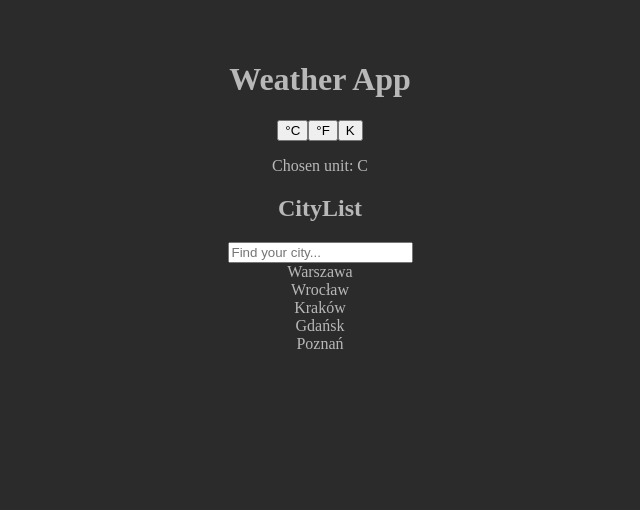
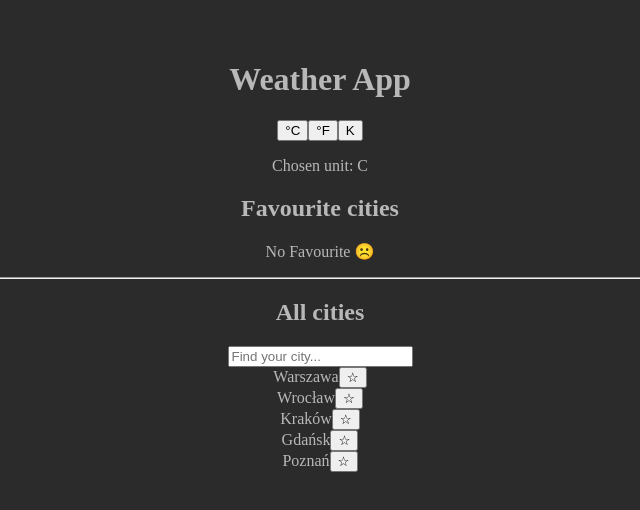
Before and after one commit to setbs/weather-app, a React (Vite) app: page / in a window 1280 px wide. Shown: the top 510 px of the page, without its empty margins (320-960 px from the left). Built offline with nearby package versions, Linux system fonts and the light colour scheme.

Commit message:
Favourite cities

```diff
--- a/src/components/CityList.jsx
+++ b/src/components/CityList.jsx
@@ -1,13 +1,19 @@
 import { useState } from "react";
 import { Link } from "react-router-dom";
+import { cities } from "../data/cities";
+import { useDispatch, useSelector } from "react-redux";
+import { toggleFavourite } from "../store/favouriteSlice";
 
-function CityList({ onSelect }) {
-  const cities = ["Warszawa", "Wrocław", "Kraków", "Gdańsk", "Poznań"];
+
+function CityList() {
   const [query, setQuery] = useState("");
+  const dispatch = useDispatch();
+  const favourites = useSelector((state) => state.favourites.items);
 
   const filteredCities = cities.filter((city) =>
     city.toLowerCase().includes(query.toLowerCase())
   );
+
   return (
     <div>
       <input
@@ -21,10 +27,11 @@ function CityList({ onSelect }) {
         {filteredCities.map((city) => (
           <li key={city}>
             <Link to={`/city/${city}`}>{city}</Link>
+            <button onClick={() => dispatch(toggleFavourite(city))}>
+              {favourites.includes(city) ? "⭐" : "☆"}
+            </button>
           </li>
         ))}
-
-        {filteredCities.lenght === 0 && <p> Nothing found 👾</p>}
       </ul>
     </div>
   );
--- /dev/null
+++ b/src/data/cities.js
@@ -0,0 +1,7 @@
+export const cities = [
+    "Warszawa",
+    'Wrocław',
+    'Kraków',
+    'Gdańsk',
+    'Poznań',
+];
--- a/src/pages/City.jsx
+++ b/src/pages/City.jsx
@@ -22,7 +22,7 @@ function City() {
   }, [name]);
 
   if (loading) return <p>Loading...</p>;
-  if (!weather) return <p>Не вдалося отримати погоду 😢</p>;
+  if (!weather) return <p>Can`t find a weather 😢</p>;
 
   return <WeatherDetails city={name} data={weather} />;
 }
--- a/src/pages/Home.jsx
+++ b/src/pages/Home.jsx
@@ -1,12 +1,29 @@
 import CityList from "../components/CityList";
+import { useSelector } from "react-redux";
+import { Link } from "react-router-dom";
 
-function Home({ onSelect }) {
+function Home() {
+    const favourites = useSelector((state) => state.favourites.items);
+
     return (
         <div>
-            <h2>CityList</h2>
-            <CityList onSelect={onSelect} />
+            <h2>Favourite cities</h2>
+            {favourites.length == 0 && <p>No Favourite ☹️</p>}
+
+            <ul>
+                {favourites.map((city) => (
+                    <li key={city}>
+                        <Link to={`/city/${city}`}>{city}</Link>
+                    </li>
+                ))}
+            </ul>
+
+            <hr />
+            <h2>All cities</h2>
+            <CityList />
         </div>
-    )
+
+    );
 }
 
 export default Home;
--- /dev/null
+++ b/src/store/favouriteSlice.js
@@ -0,0 +1,26 @@
+import { createSlice } from "@reduxjs/toolkit";
+
+const initialState = {
+    items: JSON.parse(localStorage.getItem("favourites")) || [],
+};
+
+const favouritesSlice = createSlice({
+    name: "favourites",
+    initialState,
+    reducers: {
+        toggleFavourite: (state, action) => {
+            const city = action.payload;
+
+            if (state.items.includes(city)) {
+                state.items = state.items.filter((c) => c != city);
+            } else {
+                state.items.push(city);
+            }
+
+            localStorage.setItem("favourites", JSON.stringify(state.items));
+        },
+    },
+});
+
+export const { toggleFavourite } = favouritesSlice.actions;
+export default favouritesSlice.reducer;
--- a/src/store/store.js
+++ b/src/store/store.js
@@ -1,8 +1,10 @@
 import { configureStore } from "@reduxjs/toolkit";
 import unitReducer from "./unitSlice"
+import favouriteReducer from "./favouriteSlice"
 
 export const store = configureStore({
     reducer: {
         unit: unitReducer,
+        favourites: favouriteReducer,
     },
 });
```
